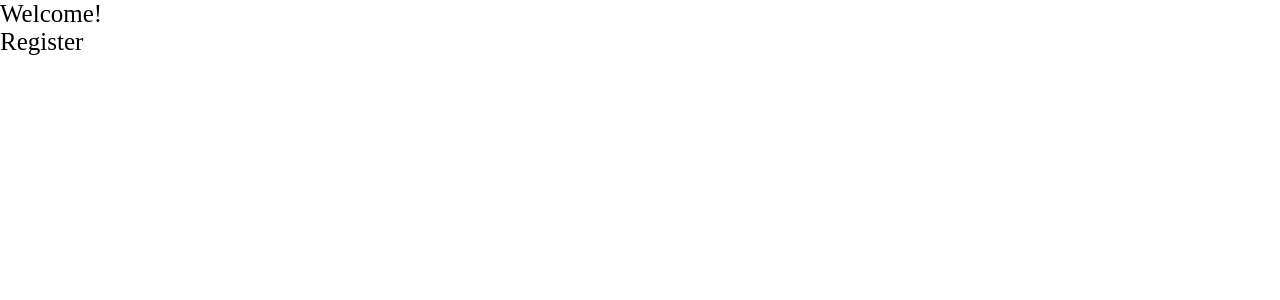
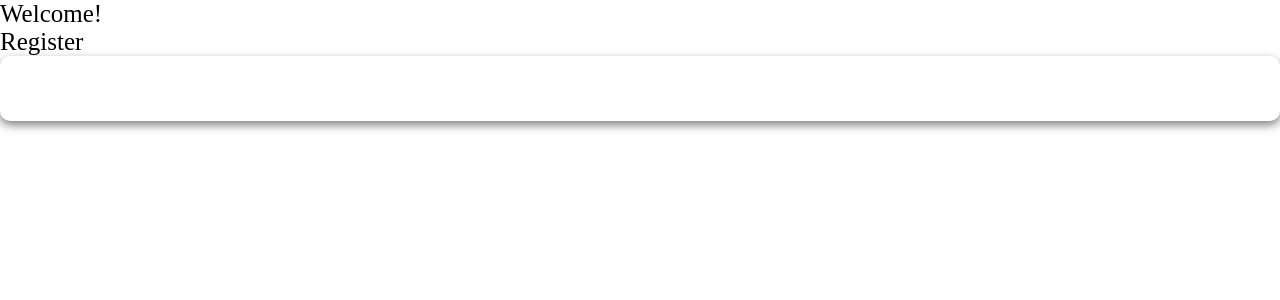
Before and after one commit to EntryDSM/Cledor-admin, a React app: page /account in a window 1280 px wide. Shown: the top 300 px of the page. Built offline with nearby package versions, Linux system fonts and the light colour scheme.

Commit message:
Add button component

```diff
--- a/src/components/Button/index.tsx
+++ b/src/components/Button/index.tsx
@@ -1,8 +1,22 @@
 import * as React from 'react';
 import { Component } from './style';
 
-const Button: React.FunctionComponent = () => {
-  return <Component />;
+export interface ButtonProps {
+  onClick?: (event: React.MouseEvent<HTMLButtonElement, MouseEvent>) => void;
+  className?: string;
+  children?: React.ReactNode;
+}
+
+const Button: React.FunctionComponent<ButtonProps> = ({
+  onClick,
+  className,
+  children = '',
+}) => {
+  return (
+    <Component onClick={onClick} className={className}>
+      {children}
+    </Component>
+  );
 };
 
 export default Button;
--- a/src/components/Button/style.ts
+++ b/src/components/Button/style.ts
@@ -1,3 +1,26 @@
 import styled from 'styled-components';
+import { Theme } from '../../globalStyle';
 
-export const Component = styled.div``;
+export const Component = styled.button`
+  display: block;
+  width: 100%;
+  height: 65px;
+  font-size: 25px;
+  color: ${Theme.MAIN_COLOR5};
+  background-color: #fff;
+  border-radius: 10px;
+  box-shadow: ${Theme.DEFAULT_SHADOW};
+  cursor: pointer;
+  transition: 0.3s box-shadow;
+
+  &:hover {
+    box-shadow: ${Theme.HOVER_SHADOW};
+  }
+  &:active {
+    box-shadow: none;
+  }
+  &:focus {
+    border: 2px solid ${Theme.MAIN_COLOR3};
+    box-shadow: ${Theme.HOVER_SHADOW};
+  }
+`;
```
